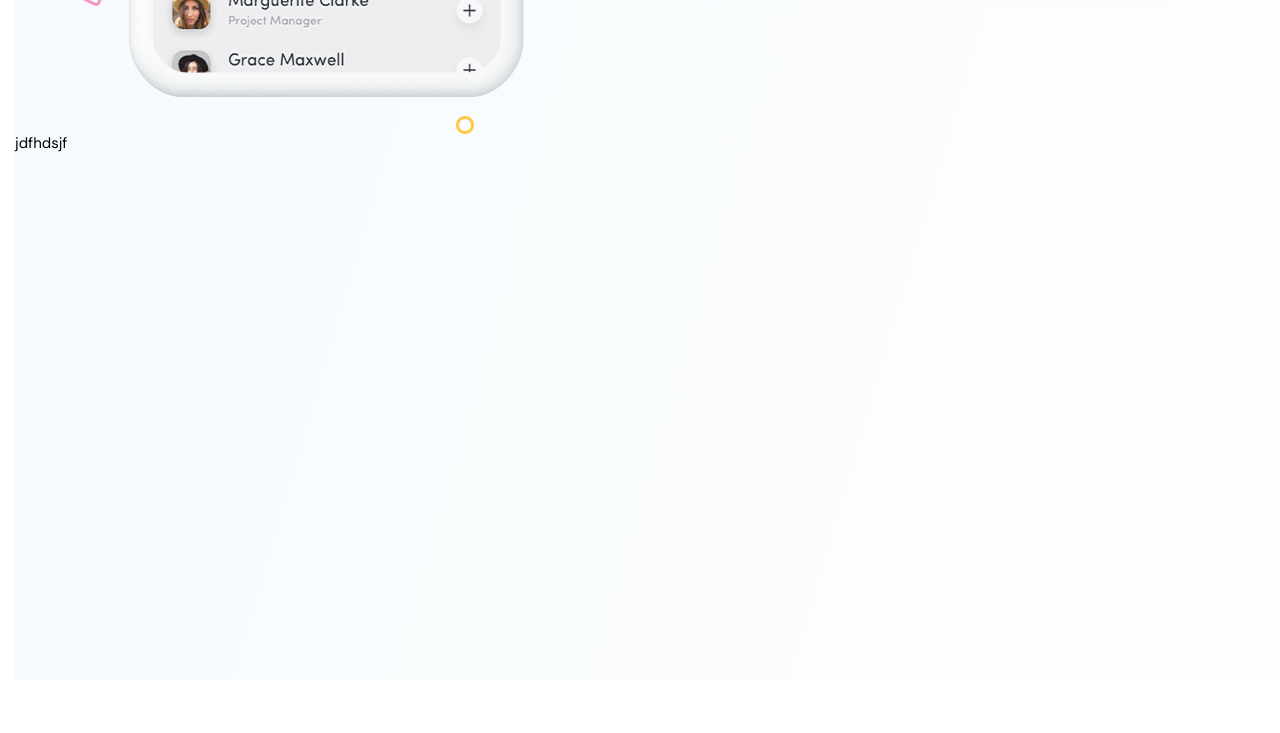
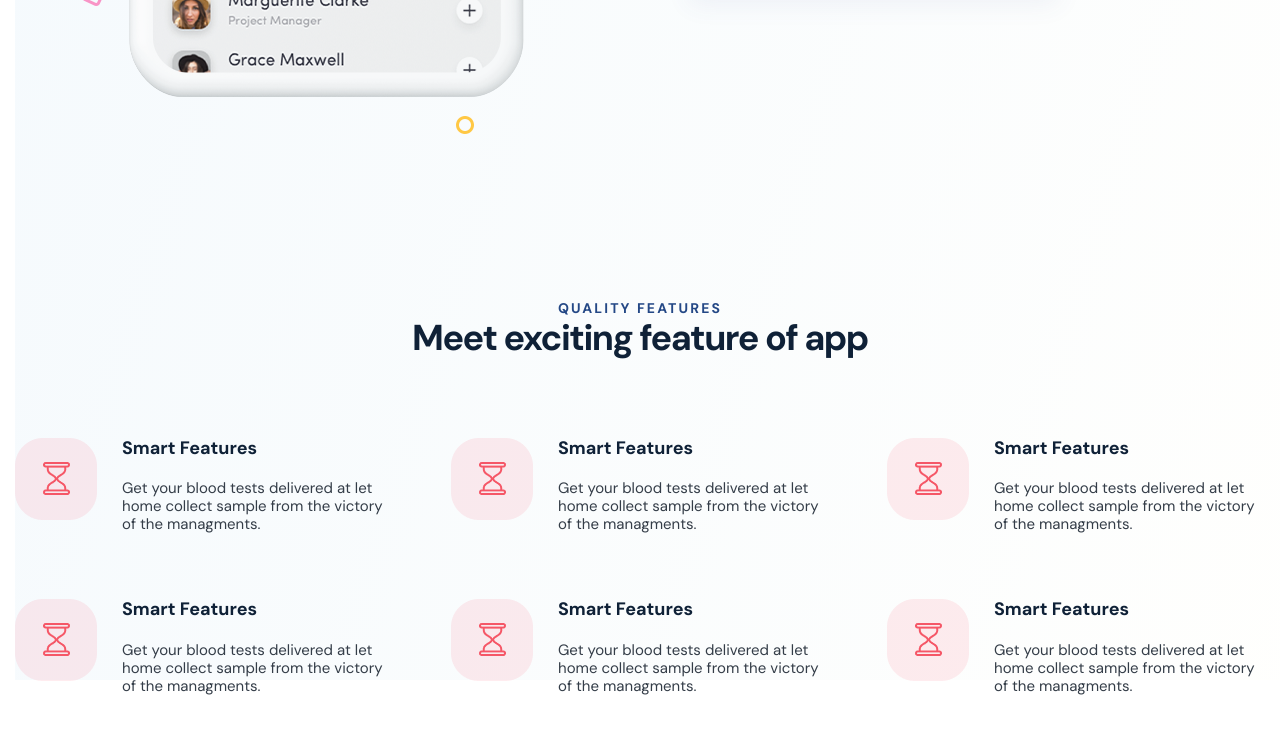
Before and after one commit to syachmenev/sedona, a plain HTML site: page index.html in a window 1280 px wide. Shown: the part 2146-2879 px from the top of the page. Before the commit the page ends 2826 px from the top, so only its background shows below. Drawn offline with Linux system fonts and the light colour scheme.

```diff
--- a/css/style.css
+++ b/css/style.css
@@ -275,6 +275,7 @@ p {
 /* section analitics */
 .analitics {
   position: relative;
+  margin-bottom: 166px;
 }
 
 .cover {
@@ -305,14 +306,15 @@ p {
 }
 
 .features-list {
-  max-width: 100%;
-  width: 500px;
+  text-align: left;
 }
 
 .features-list__item {
   position: relative;
   display: flex;
   flex-wrap: wrap;
+  max-width: 100%;
+  width: 370px;
   padding: 27px 38px 27px 76px;
 }
 
@@ -347,3 +349,30 @@ p {
 
 
 /* section features-app */
+
+.features-app {
+  text-align: center;
+  margin-bottom: 218px;
+}
+
+.features-list-app {
+  padding-top: 78px;
+}
+
+.features-list-inner-app {
+  display: flex;
+  flex-wrap: wrap;
+  gap: 66px;
+}
+
+.features-list__item--app {
+  width: 370px;
+  padding: 0;
+  padding-left: 107px;
+}
+
+.features-list__item--app::before {
+  background-image: url(../images/time.png);
+  width: 82px;
+  height: 82px;
+}
--- a/index.html
+++ b/index.html
@@ -151,12 +151,77 @@
       </section>
 
       <section class="features-app">
+        <p class="function__text section__text">
+          Quality features
+        </p>
+        <h2 class="function__title section__title">
+          Meet exciting feature of app
+        </h2>
+        <div class="features-list features-list-app">
+          <div class="features-list-inner features-list-inner-app">
+            <div class="features-list__item features-list__item--app">
+              <h3 class="features-list__title">
+                Smart Features
+              </h3>
+              <p class="features-list__desc">
+                Get your blood tests delivered at let home collect sample from the victory of the
+                managments.
+              </p>
+            </div>
+            <div class="features-list__item features-list__item--app">
+              <h3 class="features-list__title">
+                Smart Features
+              </h3>
+              <p class="features-list__desc">
+                Get your blood tests delivered at let home collect sample from the victory of the
+                managments.
+              </p>
+            </div>
+            <div class="features-list__item features-list__item--app">
+              <h3 class="features-list__title">
+                Smart Features
+              </h3>
+              <p class="features-list__desc">
+                Get your blood tests delivered at let home collect sample from the victory of the
+                managments.
+              </p>
+            </div>
+            <div class="features-list__item features-list__item--app">
+              <h3 class="features-list__title">
+                Smart Features
+              </h3>
+              <p class="features-list__desc">
+                Get your blood tests delivered at let home collect sample from the victory of the
+                managments.
+              </p>
+            </div>
+            <div class="features-list__item features-list__item--app">
+              <h3 class="features-list__title">
+                Smart Features
+              </h3>
+              <p class="features-list__desc">
+                Get your blood tests delivered at let home collect sample from the victory of the
+                managments.
+              </p>
+            </div>
+            <div class="features-list__item features-list__item--app">
+              <h3 class="features-list__title">
+                Smart Features
+              </h3>
+              <p class="features-list__desc">
+                Get your blood tests delivered at let home collect sample from the victory of the
+                managments.
+              </p>
+            </div>
+          </div>
+        </div>
+      </section>
+
+      <section class="core-features">
 
       </section>
 
-      <div>
-        jdfhdsjf
-      </div>
+
     </div>
   </main>
   <script src="js/main.js"></script>
```
Also changed, not shown: images/time.png (added).
